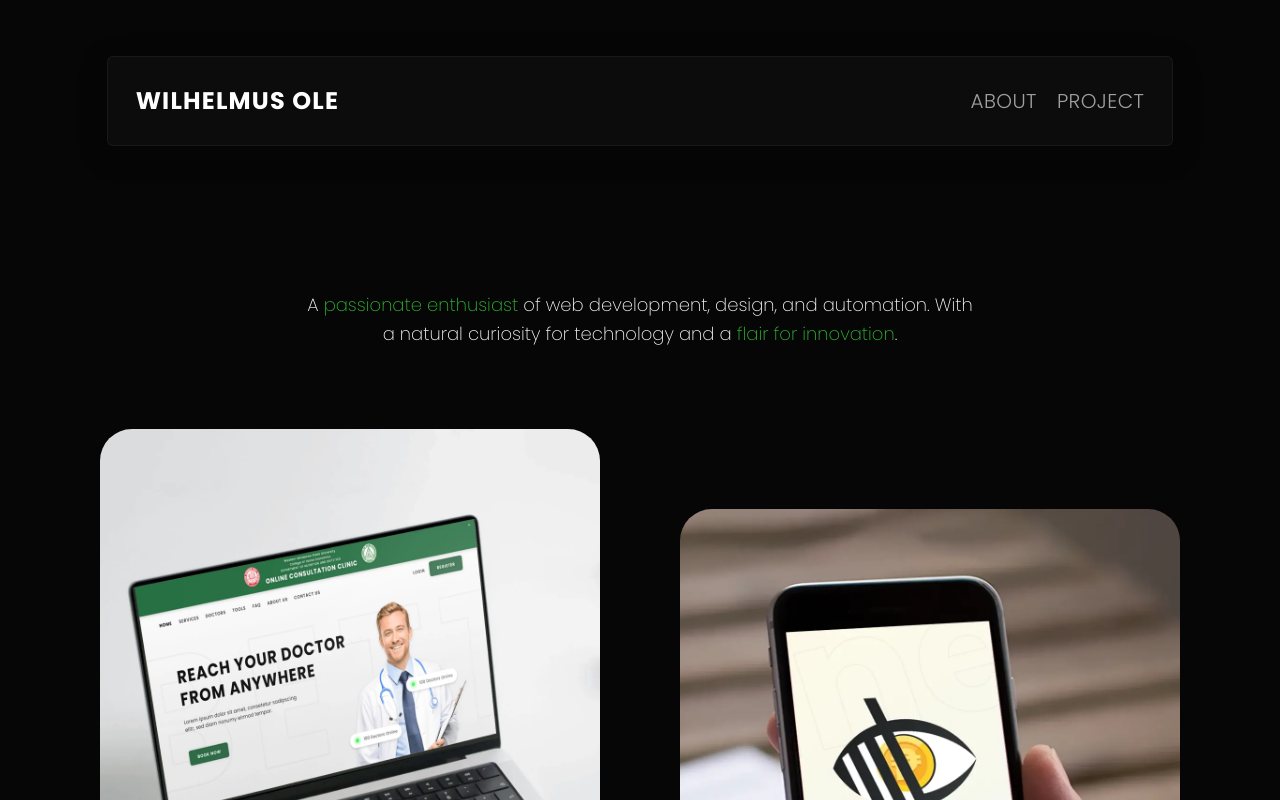
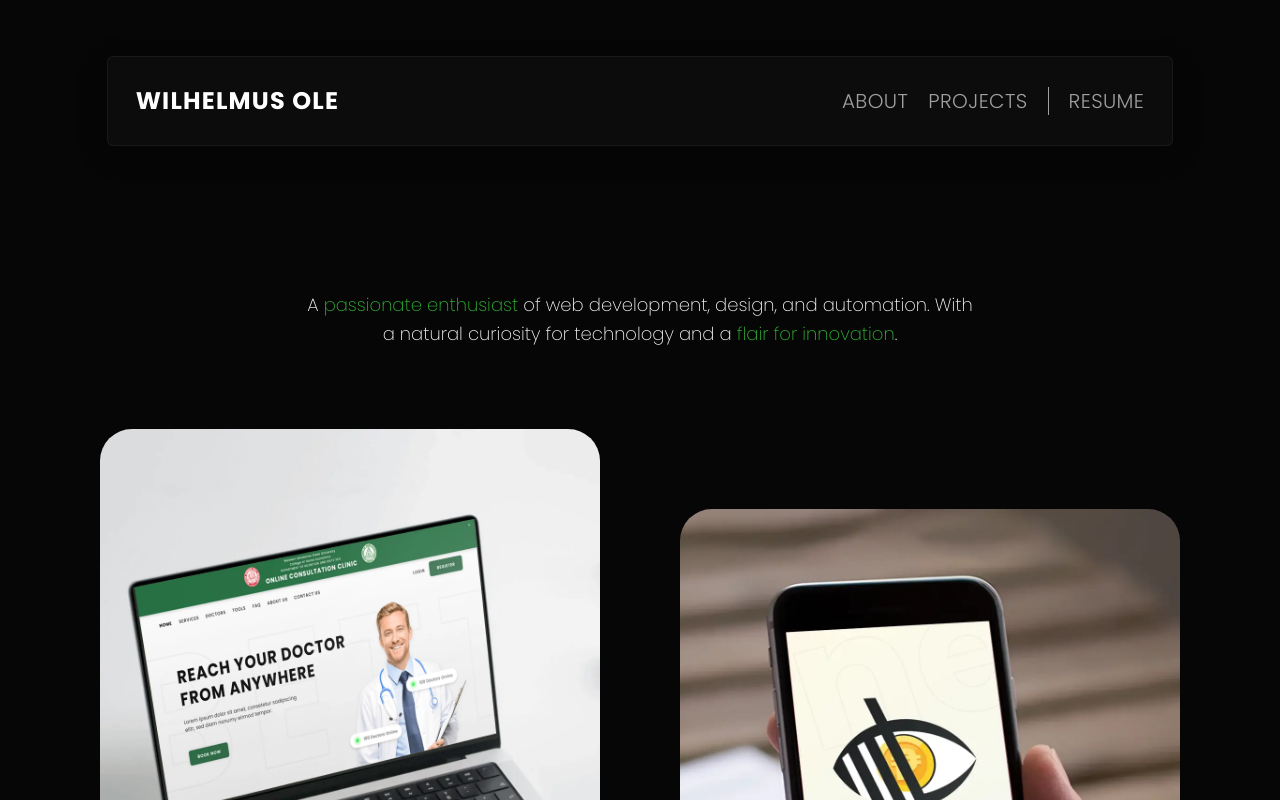
Before and after one commit to wilhelmusolejr/portfolivio-v2, a React (Vite) app: page / in a window 1280 px wide. Shown: the top 800 px of the page. Built offline with nearby package versions, Linux system fonts and the light colour scheme.

Commit message:
add resume button and hover effects

```diff
--- a/src/components/Navigator.jsx
+++ b/src/components/Navigator.jsx
@@ -1,8 +1,11 @@
 import { FontAwesomeIcon } from "@fortawesome/react-fontawesome";
 import { faBars } from "@fortawesome/free-solid-svg-icons";
-import { Link } from "react-router-dom";
+import { Link, useLocation } from "react-router-dom";
+import NavigatorLink from "./NavigatorLink";
 
 export default function Navigator() {
+  const location = useLocation();
+
   return (
     <nav className="sticky top-5 z-20 container mx-auto my-14 w-10/12 rounded-md px-5 py-7 shadow-lg md:px-7">
       <div className="flex items-center justify-between">
@@ -22,8 +25,19 @@ export default function Navigator() {
             <FontAwesomeIcon icon={faBars} className="text-3xl" />
           </div>
           <div className="hidden items-center justify-center gap-5 text-xl md:flex">
-            <Link to="/about">About</Link>
-            <Link to="/projects">Project</Link>
+            {/* about */}
+            <NavigatorLink CurrentPath={location.pathname} location="about" />
+
+            {/* project */}
+            <NavigatorLink
+              CurrentPath={location.pathname}
+              location="projects"
+            />
+
+            <div className="bg-tertiary-white h-7 w-px"></div>
+
+            {/* Resume */}
+            <NavigatorLink CurrentPath={location.pathname} location="resume" />
           </div>
         </div>
       </div>
--- /dev/null
+++ b/src/components/NavigatorLink.jsx
@@ -0,0 +1,13 @@
+import React from "react";
+import { Link } from "react-router-dom";
+
+export default function NavigatorLink({ CurrentPath, location }) {
+  return (
+    <Link
+      to={`/${location}`}
+      className={` ${CurrentPath.includes(location) ? "font-bold tracking-wider text-white" : ""} transition-colors duration-200 hover:text-yellow-400 hover:underline`}
+    >
+      {location}
+    </Link>
+  );
+}
```
